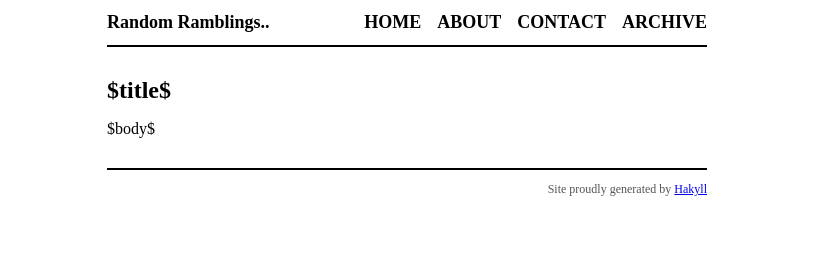
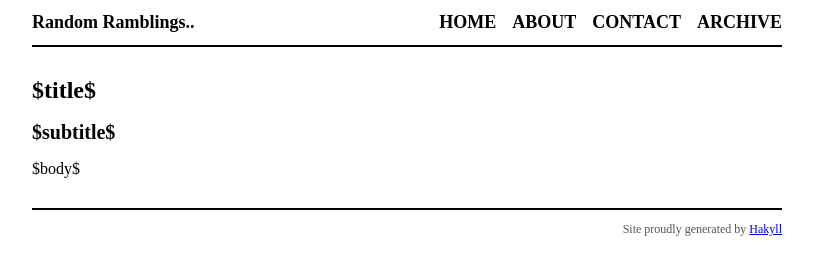
Before and after one commit to telser/blog, a plain HTML site: page templates/default.html in a window 1280 px wide. Shown: the whole page, without its empty margins (233-1046 px from the left). Drawn offline with Linux system fonts and the light colour scheme.

Commit message:
Fix a few style things

```diff
--- a/css/default.css
+++ b/css/default.css
@@ -2,7 +2,7 @@ body {
     color: black;
     font-size: 16px;
     margin: 0px auto 0px auto;
-    width: 600px;
+    width: 750px;
 }
 
 div#header {
--- a/templates/default.html
+++ b/templates/default.html
@@ -22,6 +22,7 @@
 
         <div id="content">
             <h1>$title$</h1>
+            <h2>$subtitle$</h2>
             $body$
         </div>
 
```
Also changed, not shown: templates/post-list.html (+1 -1 lines), 1 other file.
